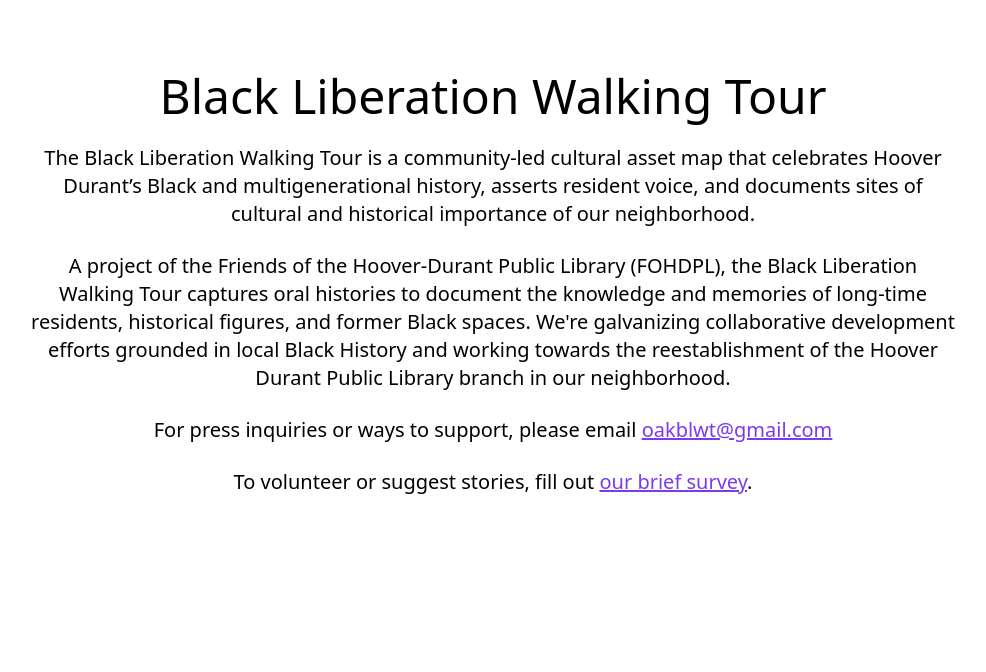
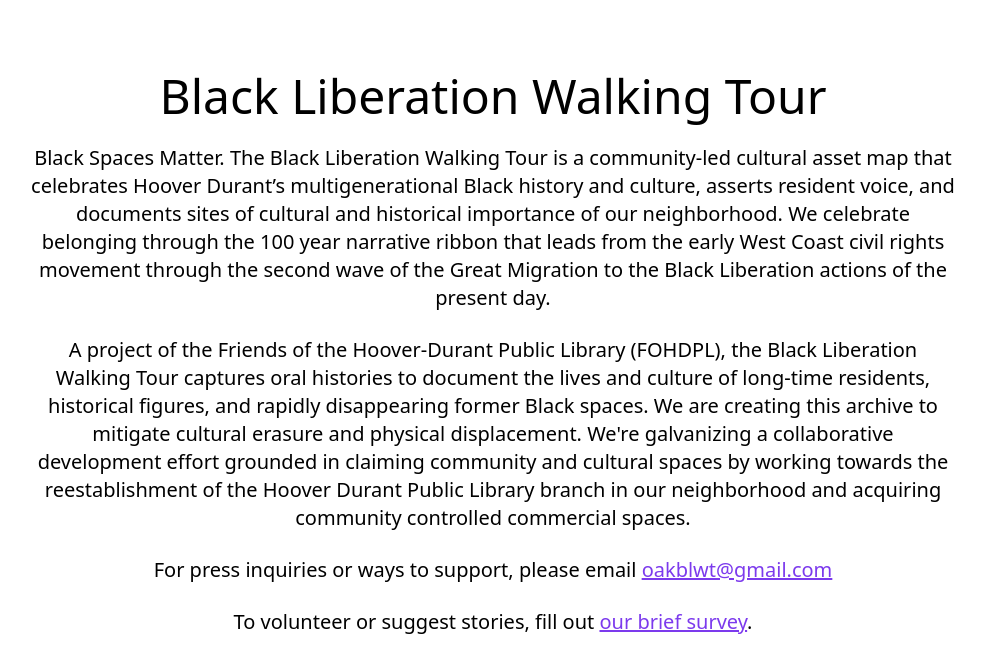
Before and after one commit to travis/black-liberation-tour, a Next.js app: page / in a window 1280 px wide. Shown: the top 672 px of the page, without its empty margins (147-1133 px from the left). Built offline with nearby package versions, Linux system fonts and the light colour scheme.

Commit message:
updated copy from Dave

```diff
--- a/pages/index.jsx
+++ b/pages/index.jsx
@@ -13,14 +13,17 @@
       <main className="p-12 max-w-5xl m-auto">
         <h1 className="text-5xl text-center p-6">Black Liberation Walking Tour</h1>
         <p className="text-center mb-6 text-xl">
-          The Black Liberation Walking Tour is a community-led cultural asset map that celebrates Hoover Durant’s Black and
-          multigenerational history, asserts resident voice, and documents sites of cultural and historical importance of our neighborhood.
+          Black Spaces Matter.  The Black Liberation Walking Tour is a community-led cultural asset map that celebrates Hoover Durant’s
+          multigenerational Black history and culture, asserts resident voice, and documents sites of cultural and historical importance
+          of our neighborhood. We celebrate belonging through the 100 year narrative ribbon that leads from the early West Coast civil
+          rights movement through the second wave of the Great Migration to the Black Liberation actions of the present day.
         </p>
         <p className="text-center mb-6 text-xl">
-          A project of the Friends of the Hoover-Durant Public Library (FOHDPL), the Black Liberation Walking
-          Tour captures oral histories to document the knowledge and memories of long-time residents,  historical figures,
-          and former Black spaces. We're galvanizing collaborative development efforts grounded in local Black History
-          and working towards the reestablishment of the Hoover Durant Public Library branch in our neighborhood.
+          A project of the Friends of the Hoover-Durant Public Library (FOHDPL), the Black Liberation Walking Tour captures oral
+          histories to document the lives and culture of long-time residents,  historical figures, and rapidly disappearing former
+          Black spaces. We are creating this archive to mitigate cultural erasure and physical displacement. We're galvanizing a
+          collaborative development effort grounded in claiming community and cultural spaces by working towards the reestablishment of the
+          Hoover Durant Public Library branch in our neighborhood and acquiring community controlled commercial spaces.
         </p>
         <p className="text-center mb-6 text-xl">
           For press inquiries or ways to support, please email <a href="mailto:oakblwt@gmail.com">oakblwt@gmail.com</a>
```
